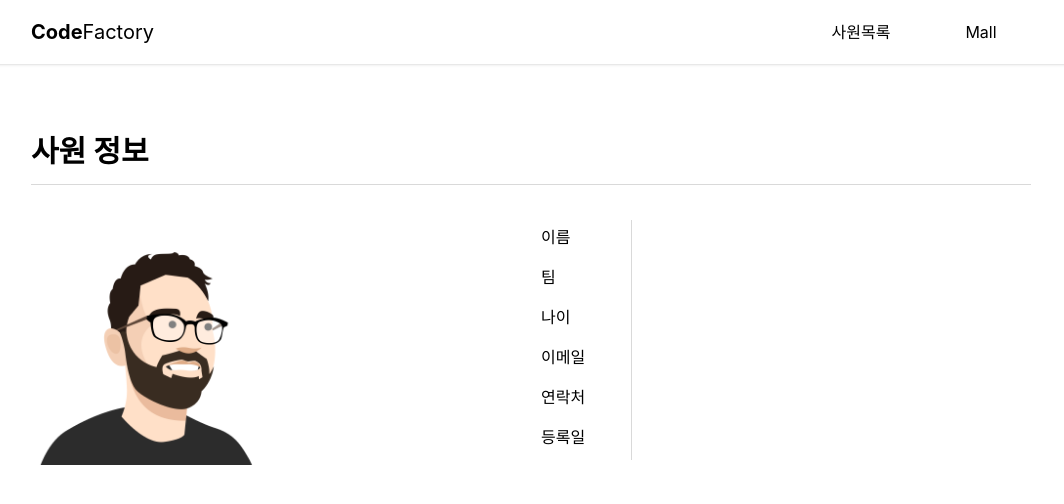
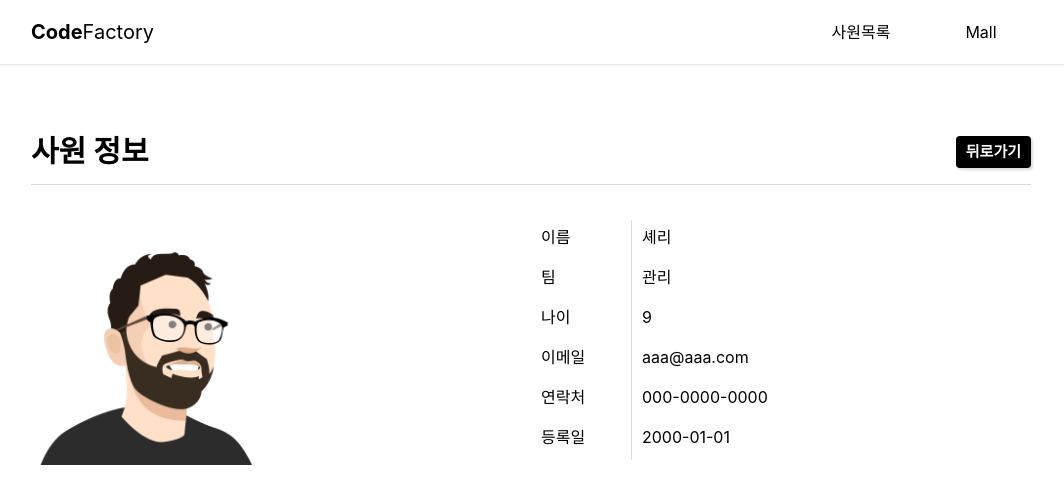
Before and after one commit to che-ri/reacthookform_reactquery, a React (Create React App) app: page /worker/detail/1 in a window 1280 px wide. Shown: the top 504 px of the page, without its empty margins (109-1173 px from the left). Built offline with nearby package versions, Linux system fonts and the light colour scheme; data requests are answered from the project's data file.

Commit message:
feat ::: 사원정보페이지 데이터 넣기

```diff
--- a/src/components/WorkerDetail/index.jsx
+++ b/src/components/WorkerDetail/index.jsx
@@ -1,16 +1,42 @@
 import React from "react";
+import { useQuery } from "react-query";
+import { useNavigate, useParams } from "react-router-dom";
+import { getEmp } from "../../api";
+
+//components
+import Button from "../../shared/Button";
 import Container from "../../shared/Container";
 import Pagename from "../../shared/Pagename";
 import Wrapper from "../../shared/Wrapper";
 import WorkerTable from "./WorkerTable";
 
 export default function Index() {
-    const data = {};
+    const {
+        data: { data: list },
+    } = useQuery("emp", getEmp, {
+        suspense: true,
+    });
+    const navigate = useNavigate();
+
+    const { id } = useParams();
+
+    const data = list.find((d) => d.id == id) || {};
+
+    function goBack() {
+        navigate("/worker");
+    }
 
     return (
         <Container>
             <Wrapper className="h-[calc(100%-50px)]">
-                <Pagename name="사원 정보" />
+                <Pagename
+                    name="사원 정보"
+                    className="flex justify-between items-center"
+                >
+                    <Button className="text-[15px]" onClick={goBack}>
+                        뒤로가기
+                    </Button>
+                </Pagename>
                 <WorkerTable data={data} />
             </Wrapper>
         </Container>
```
